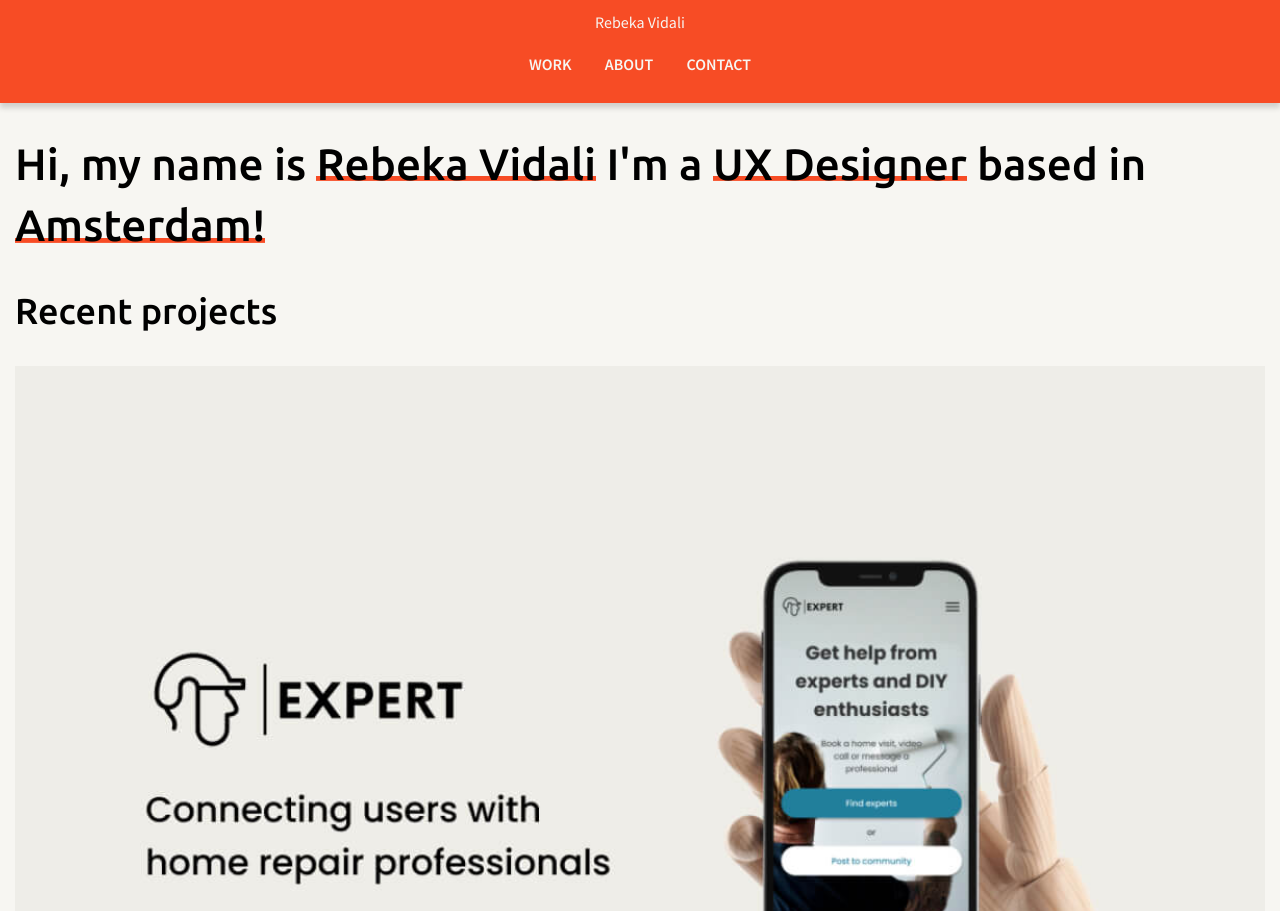
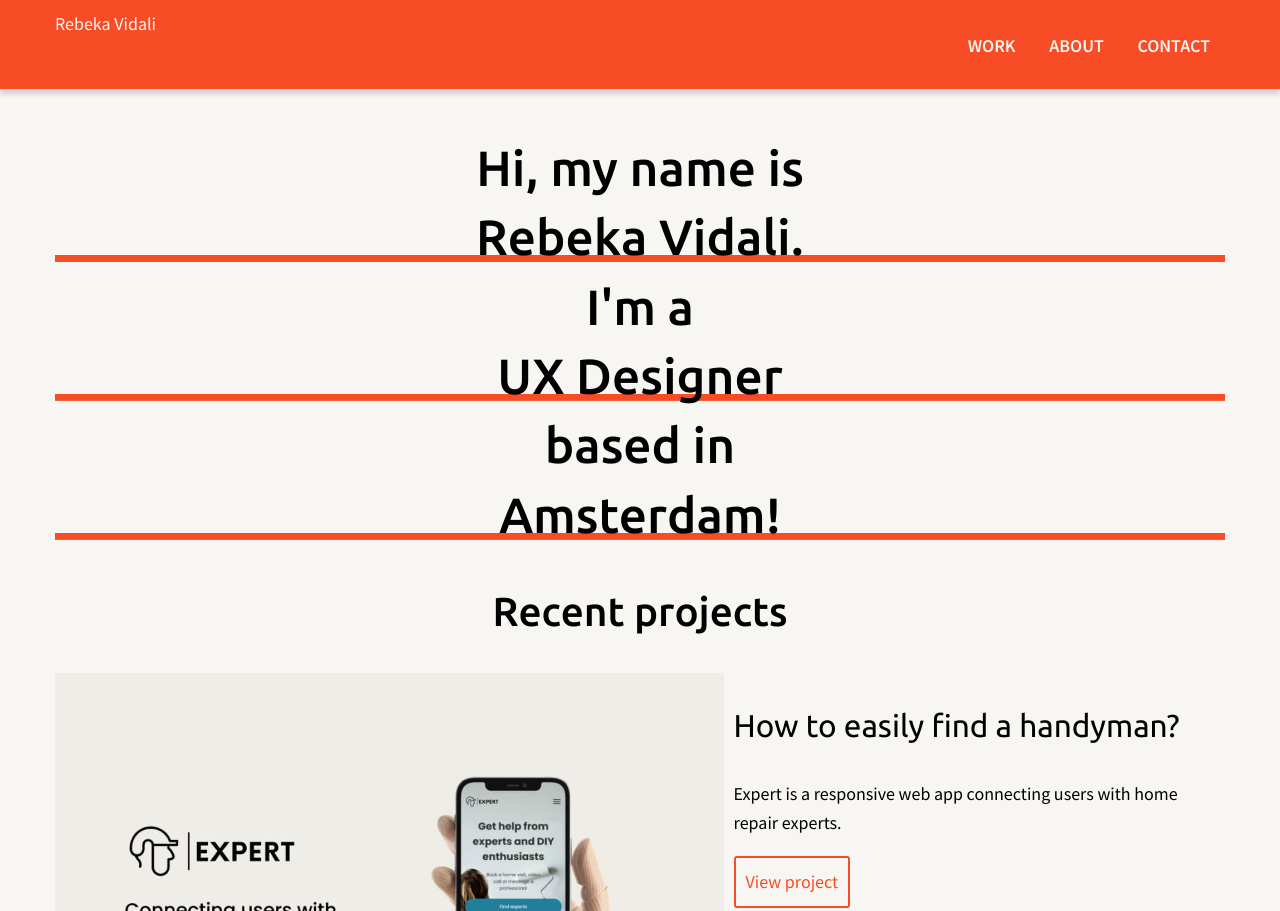
Before and after one commit to rebekavidali/portfolio-website, a plain HTML site: page index.html in a window 1280 px wide. Shown: the top 911 px of the page. Drawn offline with nearby package versions, Linux system fonts and the light colour scheme.

Commit message:
Added media queries

```diff
--- a/css/style.css
+++ b/css/style.css
@@ -25,6 +25,7 @@ h1, h2, h3, h4 {
 h1 {
   font-size: 2.75em;
   font-weight: 500;
+  text-align: center;
 }
 
 .hero-text
@@ -41,6 +42,7 @@ h1 {
 h2 {
   font-size: 2.25em;
   font-weight: 500;
+  text-align: center
 }
 
 h3 {
@@ -59,10 +61,16 @@ color: #F7F6F2;
 text-align: center;
 padding: 10px 0;
 box-shadow: 0px 5px 5px 0px rgba(50, 50, 50, 0.19);
-position: relative;
-width:100%
+width:100%;
+position: fixed;
+z-index: 3;
 }
 
+footer {
+
+  text-align: center
+
+}
 
 iframe {
   width: 100%;
@@ -84,9 +92,13 @@ a:active { /* selected link */
   color: #994c30;
 }
 
+main {
+  padding-top: 100px;
+}
+
 .button {
   display: inline-block;
-  background-color: #transparent;
+  background-color: transparent;
   color: #F74C25; /* needed to override the default link color */
   border: 2px solid #F74C25;
   font-weight: 400;
@@ -131,10 +143,10 @@ a:active { /* selected link */
   padding: 0 15px;
 }
 
+
 .row {
   margin: 25px 0; /* 25px top and bottom, 0 left and right */
 }
-
 
 
 nav > ul {
@@ -161,3 +173,66 @@ nav > ul > li > a:active
 {
 color: #000000;
 }
+
+
+/* ==============================
+Medium devices (640px and larger)
+================================= */
+@media only screen and (min-width: 640px) {
+
+  header {
+  text-align: unset;
+}
+
+nav {
+   width: auto;
+   float: right;
+   margin-top: 4px;
+ }
+body {
+font-size: 18px;
+}
+
+.row::after {
+  content: "";
+  clear: both;
+  display: table;
+}
+
+#hero span {
+  display: block;
+}
+
+.col-md-6 {
+  width: 50%;
+}
+
+[class*="col-"] {
+  float: left;
+  padding-left: 10 px;
+  padding-right: 10px;
+}
+
+}
+
+/* ==============================
+Large devices (1024px or larger)
+================================= */
+@media only screen and (min-width: 1024px) {
+  .container {
+    max-width: 1200px;
+    margin-left: auto;
+    margin-right: auto;
+  }
+.col-lg-5 {
+width: 42%;
+}
+.col-lg-7 {
+width: 58%;
+}
+}
+/* ==============================
+X-large devices (1440px or larger)
+================================= */
+@media only screen and (min-width: 1440px) {
+}
--- a/index.html
+++ b/index.html
@@ -35,7 +35,8 @@
     <div class="container">
 
       <div id="hero">
-  <h1> Hi, my name is <span class="highlight"> Rebeka Vidali</span> I'm a <span class="highlight">UX Designer</span> based in <span class="highlight"> Amsterdam!</span></h1>
+  <h1> Hi, my name is <span class="highlight"> Rebeka Vidali.</span>
+    <span>I'm a <span class="highlight">UX Designer</span> based in <span class="highlight"> Amsterdam!</span> </span>  </h1>
       </div>
 
       <div id="recent_projects">
@@ -43,14 +44,14 @@
         <h2>Recent projects</h2>
         <div class="row">
 
-          <div>
+          <div class="column col-md-6 col-lg-7">
             <picture>
               <source srcset="img\expert_tile@1x.jpg" media="(max-width:767px)">
               <img src="img\expert_tile@2x.jpg" alt="Expert tile">
             </picture>
           </div>
 
-          <div>
+          <div class="column col-md-6 col-lg-5">
             <h3>How to easily find a handyman?</h3>
             <p>Expert is a responsive web app connecting users with home repair experts.</p>
             <a href="expert.html" class="button">View project</a>
@@ -63,14 +64,14 @@
   </main>
 
   <footer id="contact">
-    <div class="container">
+
       <h2>Say hi!</h2>
       <div>
         <a href="mailto:rebeka.vidali1(at)gmail.com" class="button contact">Email me</a>
       </div>
 
       <div class="row">
-
+  <div class="container">
 
         <a href="https://www.linkedin.com/in/rebeka-vidali-038781106/" target="_blank">
           <svg height="32px" style="fill-rule:evenodd;clip-rule:evenodd;stroke-linejoin:round;stroke-miterlimit:2;" version="1.1" viewBox="0 0 512 512" width="32px
```
Also changed, not shown: about.html (+50 -21 lines).
